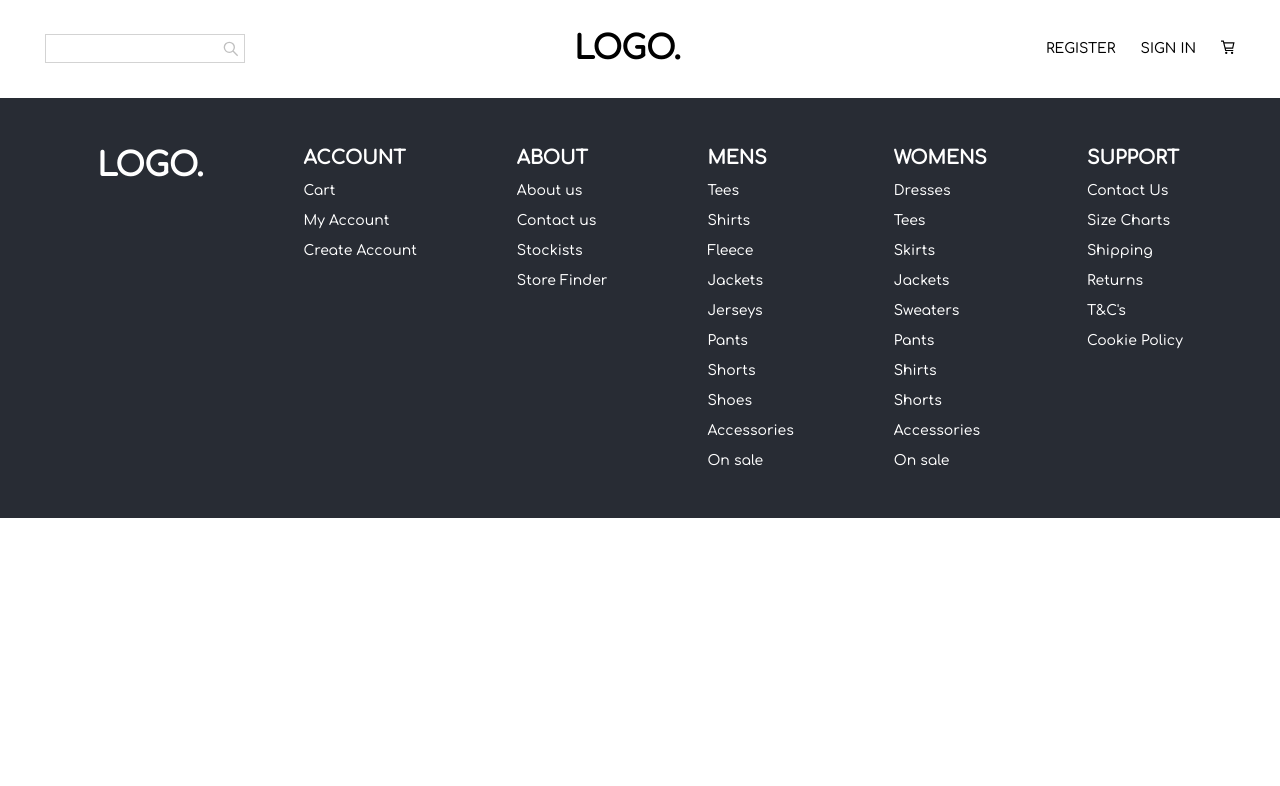
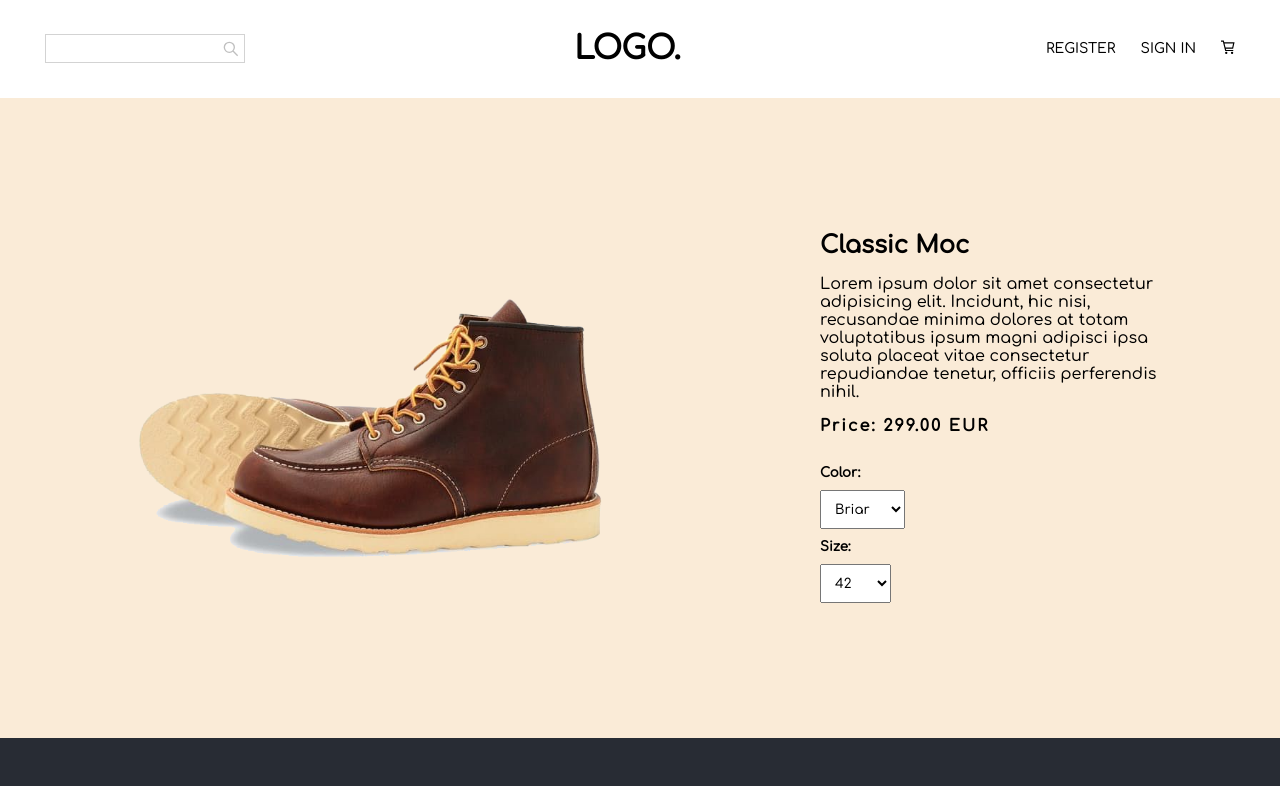
Before and after one commit to ArturasKi/react-e-commerce-app, a React (Create React App) app in the folder myapp/: page / in a window 1280 px wide. Shown: the top 786 px of the page. Built offline with nearby package versions, Linux system fonts and the light colour scheme.

Commit message:
Selected product page

```diff
--- a/myapp/src/App.scss
+++ b/myapp/src/App.scss
@@ -489,3 +489,47 @@
     }
   }
 }
+
+// SELECTED PRODUCT
+.container {
+  display: flex;
+  justify-content: space-around;
+  align-items: center;
+  background-color: antiquewhite;
+
+  img {
+    object-fit: contain;
+    height: 500px;
+    padding: 50px 100px;
+    width: 50%;
+  }
+
+  .about {
+    display: flex;
+    justify-content: flex-start;
+    flex-wrap: wrap;
+    width: 50%;
+    padding: 50px 100px;
+    // background-color: aliceblue;
+  }
+
+  .col-size {
+    margin-top: 20px;
+  }
+
+  select {
+    padding: 10px;
+  }
+
+  h2, h4 {
+    margin: 0;
+  }
+
+  h4 {
+    letter-spacing: 2px ;
+  }
+
+  h5 {
+    margin: 10px 0;
+  }
+}
--- /dev/null
+++ b/myapp/src/Components/SelectedProduct.jsx
@@ -0,0 +1,34 @@
+import { products } from "../data"
+
+function SelectedProduct() {
+  return (
+    <div className="container">
+        <img src={products[0].img} alt="#" />
+        <div className="about">
+            <div>
+                <h2>Classic Moc</h2>
+                <p>Lorem ipsum dolor sit amet consectetur adipisicing elit. Incidunt, hic nisi, recusandae minima dolores at totam voluptatibus ipsum magni adipisci ipsa soluta placeat vitae consectetur repudiandae tenetur, officiis perferendis nihil.</p>
+                <h4>Price: 299.00 EUR</h4>
+            </div>
+            <div className="col-size">
+                <h5>Color:</h5>
+                <select>
+                    <option option disabled>Color</option>
+                    <option>Briar</option>
+                    <option>Brown</option>
+                    <option>Black</option>
+                </select>
+                <h5>Size:</h5>
+                <select>
+                    <option option disabled>Size</option>
+                    <option>42</option>
+                    <option>43</option>
+                    <option>44</option>
+                </select>
+            </div>
+        </div>
+    </div>
+  )
+}
+
+export default SelectedProduct
--- a/myapp/src/Pages/Product.jsx
+++ b/myapp/src/Pages/Product.jsx
@@ -1,11 +1,12 @@
 import Footer from "../Components/Footer"
 import Navbar from "../Components/Navbar"
+import SelectedProduct from "../Components/SelectedProduct"
 
 function Product() {
   return (
     <div>
         <Navbar />
-
+        <SelectedProduct />
         <Footer />
     </div>
   )
```
